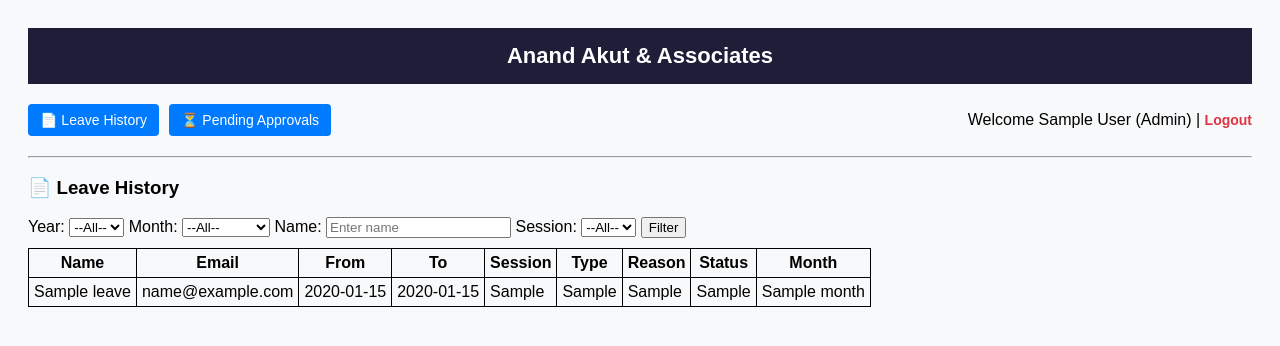
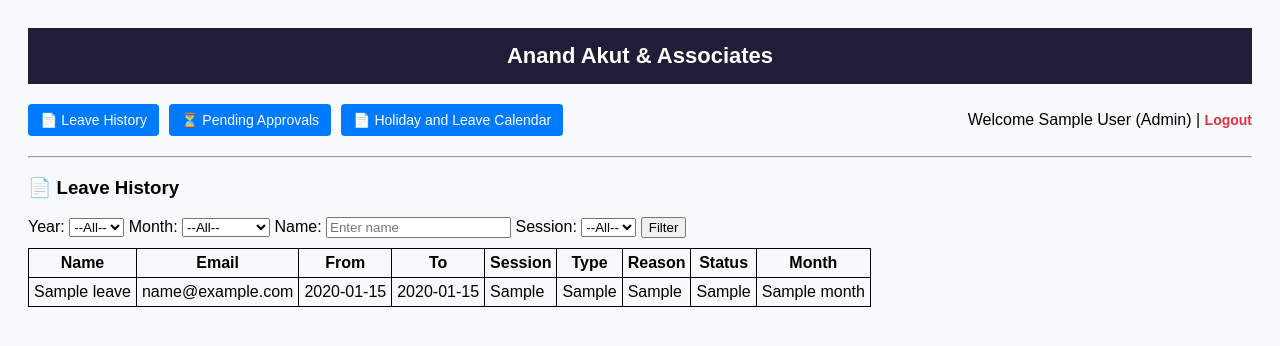
Before and after one commit to mgmtakutoffice/LeaveManagementSystem, a Flask app: template templates/admin_history.html in a window 1280 px wide. Shown: the top 346 px of the page. Run offline with Flask 3, Linux system fonts and the light colour scheme; the visitor is signed in with stand-in values (Sample User, id 1); the template is opened without the code that fills it: most values are stand-ins (such as "Sample title", 1, 10 or a date in 2020).

Commit message:
Update admin_base.html

```diff
--- a/templates/admin_base.html
+++ b/templates/admin_base.html
@@ -75,6 +75,7 @@
     <div class="nav-buttons">
       <a href="{{ url_for('admin_history') }}">📄 Leave History</a>
       <a href="{{ url_for('admin_pending') }}">⏳ Pending Approvals</a>
+      <a href="{{ url_for('calendar_page') }}">📄 Holiday and Leave Calendar</a>
     </div>
     <div>
       <span>Welcome {{ current_user.name }} (Admin) | </span>
```
